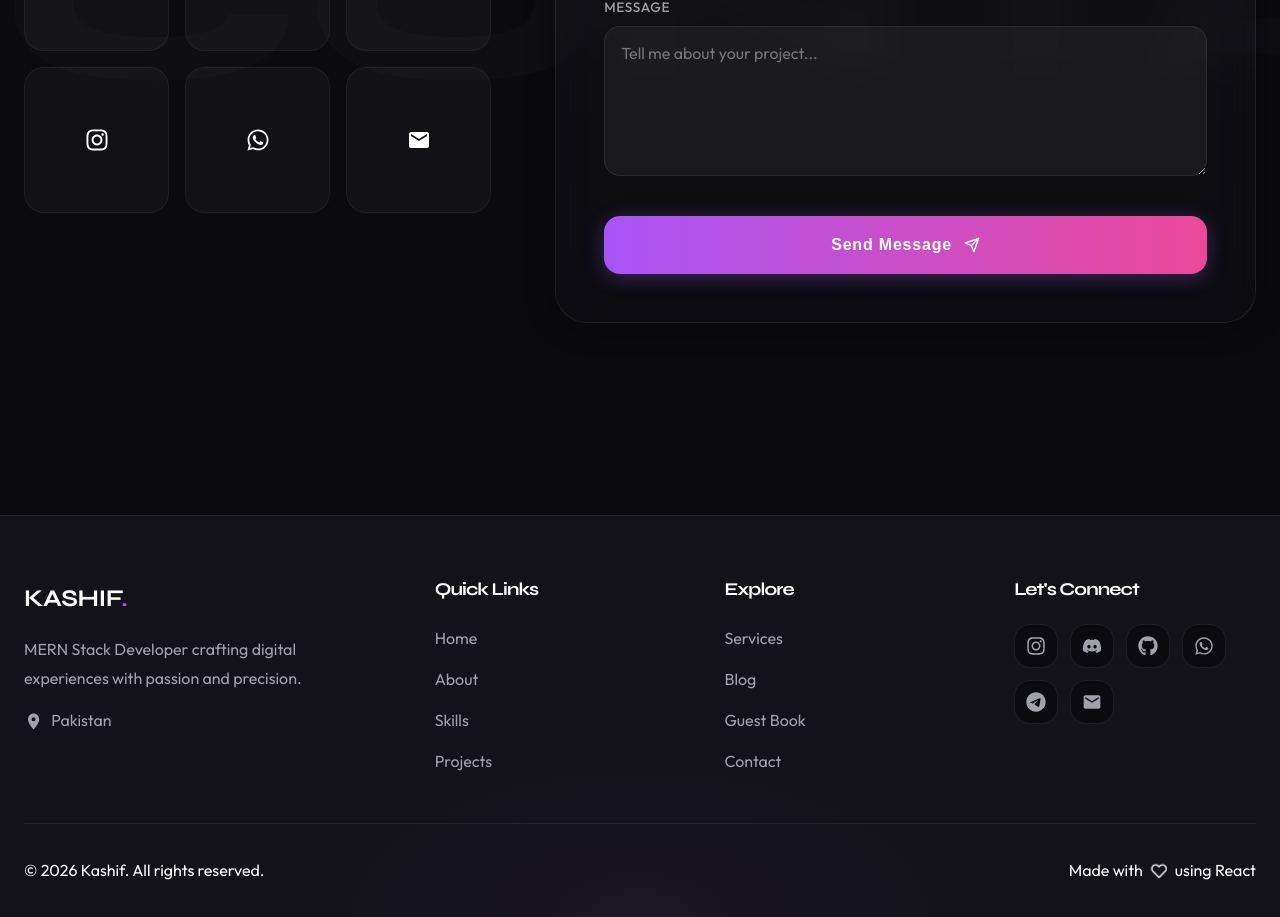
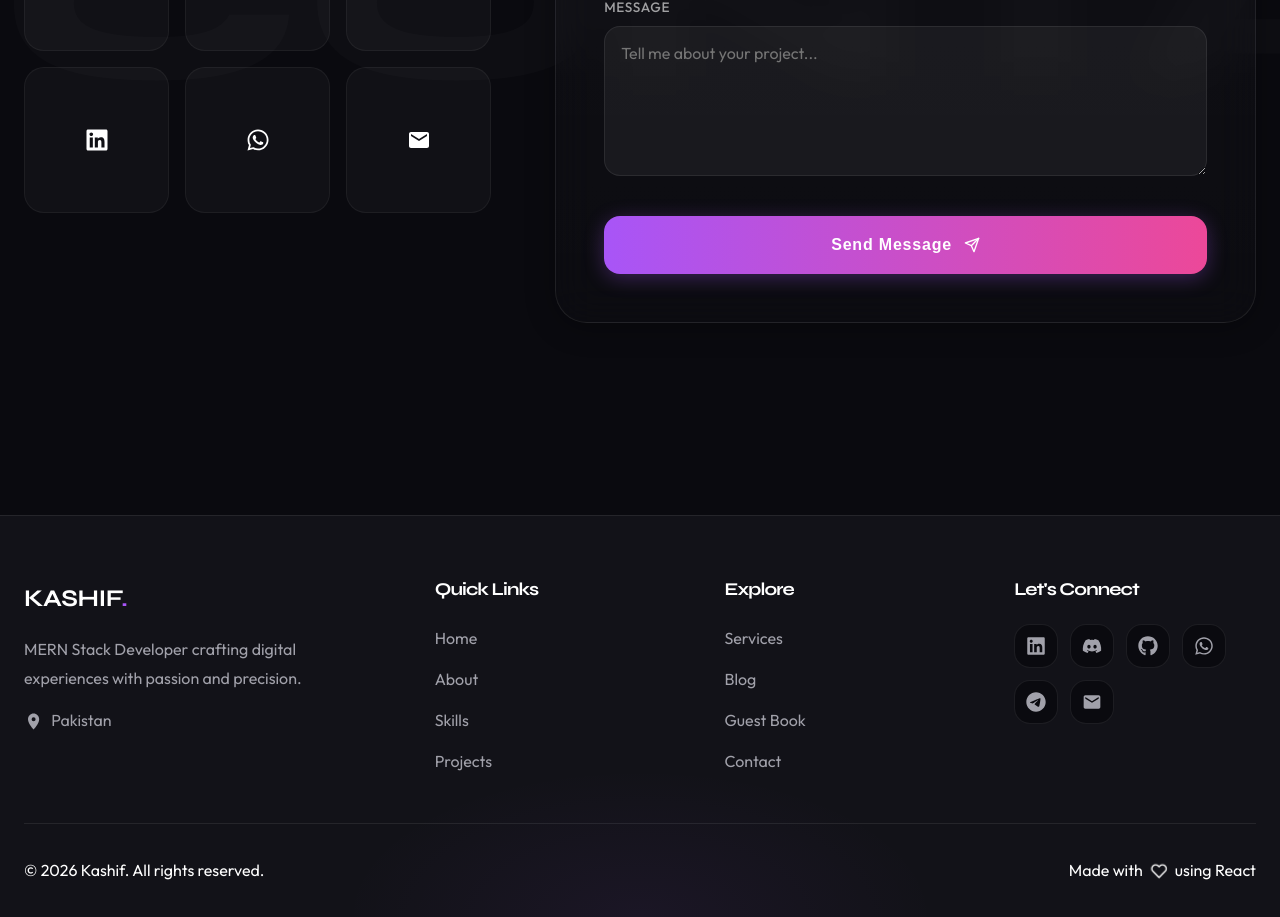
Before and after one commit to mkashif1000/KashifPortfolio, a React (Vite) app: page /contact in a window 1280 px wide. Shown: the part 1060-1977 px from the top of the page. Built offline with nearby package versions, Linux system fonts and the light colour scheme; no server answers.

Commit message:
Update project files

```diff
--- a/src/components/common/Footer.jsx
+++ b/src/components/common/Footer.jsx
@@ -1,7 +1,7 @@
 import { motion } from 'framer-motion';
 import { Link } from 'react-router-dom';
 import {
-    FaInstagram,
+    FaLinkedin,
     FaDiscord,
     FaGithub,
     FaWhatsapp,
@@ -13,7 +13,7 @@ import { navLinks } from '../../data/socialLinks';
 import './Footer.css';
 
 const socialIcons = {
-    instagram: FaInstagram,
+    linkedin: FaLinkedin,
     discord: FaDiscord,
     github: FaGithub,
     whatsapp: FaWhatsapp,
@@ -25,7 +25,7 @@ const Footer = () => {
     const currentYear = new Date().getFullYear();
 
     const socialLinks = [
-        { id: 'instagram', url: 'https://www.instagram.com/m_kashyf?igsh=MTBiZ3B6ZWtleWR6aw==', color: '#E4405F' },
+        { id: 'linkedin', url: 'https://www.linkedin.com/in/muhammad-kashif-48a4b01b5/', color: '#0A66C2' },
         { id: 'discord', url: 'https://discord.gg/mDHRVnUR', color: '#5865F2' },
         { id: 'github', url: 'https://github.com/mkashif1000', color: '#6e5494' },
         { id: 'whatsapp', url: 'https://wa.me/923159317678', color: '#25D366' },
--- a/src/data/socialLinks.js
+++ b/src/data/socialLinks.js
@@ -1,12 +1,12 @@
 export const socialLinks = [
     {
-        id: 'instagram',
-        name: 'Instagram',
-        icon: 'FaInstagram',
-        url: 'https://instagram.com/your-username',
-        color: '#E4405F',
-        hoverColor: '#C13584',
-        gradient: 'linear-gradient(45deg, #f09433 0%,#e6683c 25%,#dc2743 50%,#cc2366 75%,#bc1888 100%)'
+        id: 'linkedin',
+        name: 'LinkedIn',
+        icon: 'FaLinkedin',
+        url: 'https://www.linkedin.com/in/muhammad-kashif-48a4b01b5/',
+        color: '#0A66C2',
+        hoverColor: '#004182',
+        gradient: 'linear-gradient(45deg, #0A66C2 0%, #0077b5 100%)'
     },
     {
         id: 'twitter',
--- a/src/pages/Blog.jsx
+++ b/src/pages/Blog.jsx
@@ -71,15 +71,19 @@ const Blog = () => {
 
     const fetchPosts = async () => {
         try {
-            const postsQuery = query(
-                collection(db, 'posts'),
-                orderBy('createdAt', 'desc')
-            );
-            const snapshot = await getDocs(postsQuery);
+            const snapshot = await getDocs(collection(db, 'posts'));
             const postsData = snapshot.docs.map(doc => ({
                 id: doc.id,
                 ...doc.data()
             }));
+
+            // Client-side sort to ensure all posts, even those without createdAt, are shown
+            postsData.sort((a, b) => {
+                const dateA = a.createdAt?.toMillis ? a.createdAt.toMillis() : (a.createdAt || 0);
+                const dateB = b.createdAt?.toMillis ? b.createdAt.toMillis() : (b.createdAt || 0);
+                return dateB - dateA;
+            });
+
             setPosts(postsData);
             setFilteredPosts(postsData);
         } catch (error) {
--- a/src/pages/Contact.jsx
+++ b/src/pages/Contact.jsx
@@ -6,7 +6,7 @@ import {
     FiGlobe
 } from 'react-icons/fi';
 import {
-    FaInstagram,
+    FaLinkedin,
     FaDiscord,
     FaGithub,
     FaWhatsapp,
@@ -42,12 +42,12 @@ const socialLinks = [
         handle: '@Zkashif'
     },
     {
-        id: 'instagram',
-        name: 'Instagram',
-        icon: FaInstagram,
-        url: 'https://www.instagram.com/m_kashyf?igsh=MTBiZ3B6ZWtleWR6aw==',
-        color: '#E4405F',
-        handle: '@m_kashyf'
+        id: 'linkedin',
+        name: 'LinkedIn',
+        icon: FaLinkedin,
+        url: 'https://www.linkedin.com/in/muhammad-kashif-48a4b01b5/',
+        color: '#0A66C2',
+        handle: 'Muhammad Kashif'
     },
     {
         id: 'whatsapp',
--- a/src/pages/Home.jsx
+++ b/src/pages/Home.jsx
@@ -3,7 +3,7 @@ import { Link } from 'react-router-dom';
 import { motion } from 'framer-motion';
 import { FiArrowRight } from 'react-icons/fi';
 import {
-    FaInstagram,
+    FaLinkedin,
     FaDiscord,
     FaGithub,
     FaWhatsapp,
@@ -115,8 +115,8 @@ const Home = () => {
                             <a href="https://discord.gg/mDHRVnUR" target="_blank" rel="noopener noreferrer" className="social-link">
                                 <FaDiscord />
                             </a>
-                            <a href="https://www.instagram.com/m_kashyf?igsh=MTBiZ3B6ZWtleWR6aw==" target="_blank" rel="noopener noreferrer" className="social-link">
-                                <FaInstagram />
+                            <a href="https://www.linkedin.com/in/muhammad-kashif-48a4b01b5/" target="_blank" rel="noopener noreferrer" className="social-link">
+                                <FaLinkedin />
                             </a>
                             <a href="https://wa.me/923159317678" target="_blank" rel="noopener noreferrer" className="social-link">
                                 <FaWhatsapp />
--- a/src/pages/Projects.jsx
+++ b/src/pages/Projects.jsx
@@ -26,12 +26,19 @@ const Projects = () => {
 
     const fetchProjects = async () => {
         try {
-            const q = query(collection(db, 'projects'), orderBy('createdAt', 'desc'));
-            const snapshot = await getDocs(q);
+            const snapshot = await getDocs(collection(db, 'projects'));
             const projectsData = snapshot.docs.map(doc => ({
                 id: doc.id,
                 ...doc.data()
             }));
+
+            // Client-side sort to ensure all projects, even those without createdAt, are shown
+            projectsData.sort((a, b) => {
+                const dateA = a.createdAt?.toMillis ? a.createdAt.toMillis() : (a.createdAt || 0);
+                const dateB = b.createdAt?.toMillis ? b.createdAt.toMillis() : (b.createdAt || 0);
+                return dateB - dateA;
+            });
+
             setProjects(projectsData);
         } catch (error) {
             console.error("Error fetching projects:", error);
--- a/src/pages/admin/AdminDashboard.jsx
+++ b/src/pages/admin/AdminDashboard.jsx
@@ -24,6 +24,7 @@ const AdminDashboard = () => {
     const [posts, setPosts] = useState([]);
     const [projects, setProjects] = useState([]);
     const [loading, setLoading] = useState(true);
+    const [fetchError, setFetchError] = useState(null);
     const [searchQuery, setSearchQuery] = useState('');
     const [deleteConfirm, setDeleteConfirm] = useState(null);
     const { logout } = useAuth();
@@ -39,18 +40,23 @@ const AdminDashboard = () => {
 
     const fetchPosts = async () => {
         try {
-            const postsQuery = query(
-                collection(db, 'posts'),
-                orderBy('createdAt', 'desc')
-            );
-            const snapshot = await getDocs(postsQuery);
+            const snapshot = await getDocs(collection(db, 'posts'));
             const postsData = snapshot.docs.map(doc => ({
                 id: doc.id,
                 ...doc.data()
             }));
+
+            // Sort client-side to prevent missing `createdAt` from hiding posts
+            postsData.sort((a, b) => {
+                const dateA = a.createdAt?.toMillis ? a.createdAt.toMillis() : (a.createdAt || 0);
+                const dateB = b.createdAt?.toMillis ? b.createdAt.toMillis() : (b.createdAt || 0);
+                return dateB - dateA;
+            });
             setPosts(postsData);
+            setFetchError(null);
         } catch (error) {
             console.error('Error fetching posts:', error);
+            setFetchError(error.message);
         } finally {
             setLoading(false);
         }
@@ -58,18 +64,23 @@ const AdminDashboard = () => {
 
     const fetchProjects = async () => {
         try {
-            const projectsQuery = query(
-                collection(db, 'projects'),
-                orderBy('createdAt', 'desc')
-            );
-            const snapshot = await getDocs(projectsQuery);
+            const snapshot = await getDocs(collection(db, 'projects'));
             const projectsData = snapshot.docs.map(doc => ({
                 id: doc.id,
                 ...doc.data()
             }));
+
+            // Sort client-side to prevent missing `createdAt` from hiding projects
+            projectsData.sort((a, b) => {
+                const dateA = a.createdAt?.toMillis ? a.createdAt.toMillis() : (a.createdAt || 0);
+                const dateB = b.createdAt?.toMillis ? b.createdAt.toMillis() : (b.createdAt || 0);
+                return dateB - dateA;
+            });
             setProjects(projectsData);
+            setFetchError(null);
         } catch (error) {
             console.error('Error fetching projects:', error);
+            setFetchError(error.message);
         } finally {
             setLoading(false);
         }
@@ -223,6 +234,12 @@ const AdminDashboard = () => {
                         <div className="loading-spinner"></div>
                         <p>Loading {viewMode}...</p>
                     </div>
+                ) : fetchError ? (
+                    <div className="admin-empty" style={{color: '#EA4335'}}>
+                        <FiFileText size={48} />
+                        <h3>Error fetching data</h3>
+                        <p>{fetchError}</p>
+                    </div>
                 ) : filteredItems.length === 0 ? (
                     <div className="admin-empty">
                         <FiFileText size={48} />
```
